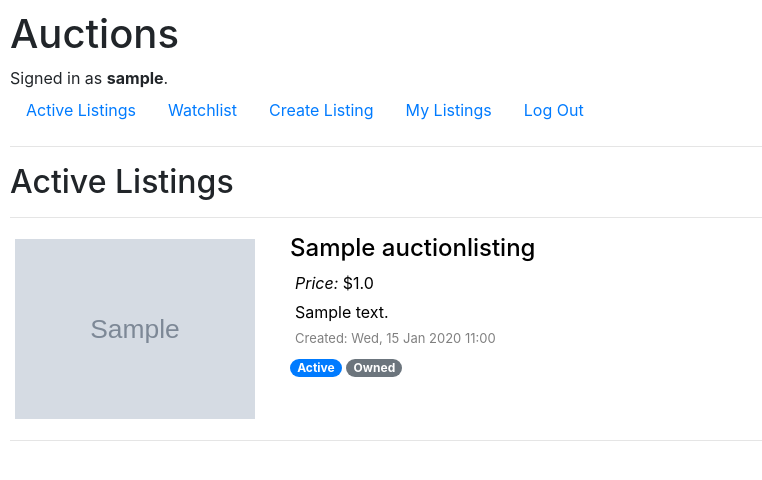
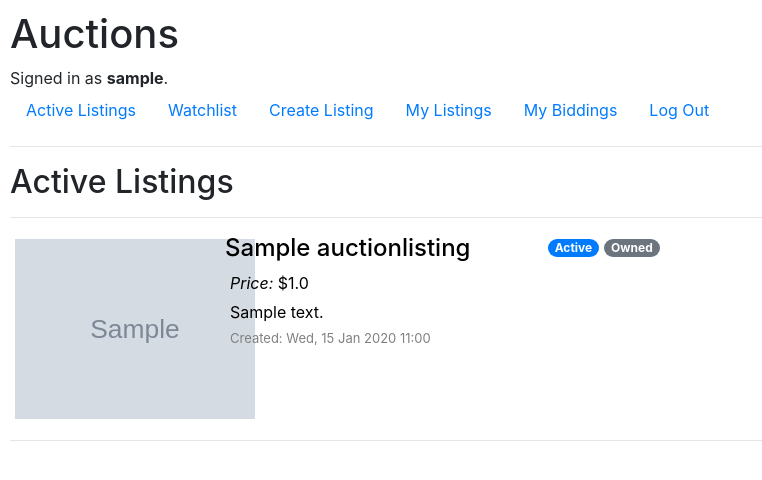
Before and after one commit to svandermeulen/lecture_4_migrations, a Django app: page / in a window 1280 px wide. Shown: the top 480 px of the page, without its empty margins (0-762 px from the left). Run offline with Django 3.2, Linux system fonts and the light colour scheme; a user stored in the database is signed in; tables that the repository leaves empty hold one stand-in row (values such as "Sample post"); grey boxes marked "Sample" are stand-in pictures; some libraries are stand-ins or nearby versions.

Commit message:
Fix styling issues in displaying listings

```diff
--- a/commerce/auctions/templates/auctions/watchlist.html
+++ b/commerce/auctions/templates/auctions/biddings.html
@@ -3,11 +3,9 @@
 
 {% block body %}
     {% if listings %}
-        <h2>watchlist ({{ listings|length }}) </h2>
+        <h2>My biddings ({{ listings|length }}) </h2>
         <hr>
         {% show_listings request listings watched %}
     {% endif %}
 
-    <a href="{% url 'auctions:index' %}">Go to active listings</a>
-
 {% endblock %}
--- a/commerce/auctions/templates/auctions/index.html
+++ b/commerce/auctions/templates/auctions/index.html
@@ -5,6 +5,6 @@
 {% block body %}
     <h2>Active Listings</h2>
     <hr>
-    {% show_listings request listings wished %}
+    {% show_listings request listings watched %}
 
 {% endblock %}
--- a/commerce/auctions/templates/auctions/layout.html
+++ b/commerce/auctions/templates/auctions/layout.html
@@ -30,6 +30,9 @@
         </li>
         <li class="nav-item">
             <a class="nav-link" href="{% url 'auctions:my_listings' %}">My Listings</a>
+        </li>
+        <li class="nav-item">
+            <a class="nav-link" href="{% url 'auctions:my_biddings' %}">My Biddings</a>
         </li>
         <li class="nav-item">
             <a class="nav-link" href="{% url 'auctions:logout' %}">Log Out</a>
--- a/commerce/auctions/templates/auctions/my_listings.html
+++ b/commerce/auctions/templates/auctions/my_listings.html
@@ -4,6 +4,6 @@
 {% block body %}
     <h2>My Listings</h2>
     <hr>
-    {% show_listings request listings wished %}
+    {% show_listings request listings watched %}
 
 {% endblock %}
--- a/commerce/auctions/templates/auctions/show_listings.html
+++ b/commerce/auctions/templates/auctions/show_listings.html
@@ -2,21 +2,25 @@
 
 {% if listings %}
     {% for listing in listings %}
+        <div class="row justify-content-start">
+            <div class="col-2 text-center">
                 <a href="{% url 'auctions:listing' listing.id %}" class="anchor">
-            <div class="row justify-content-start">
-                <div class="col-3 text-center">
                     <img src="{{ listing.image_url }}" alt="No image url provided">
+                </a>
             </div>
-                <div class="col-9">
-
+            <div class="col-3">
+                <a href="{% url 'auctions:listing' listing.id %}" class="anchor">
                     <h4>{{ listing.title }}</h4>
                     <p id="price"><em>Price:</em> ${{ listing.current_price }}</p>
                     <p id="description">{{ listing.description }}</p>
                     <p id="date_creation">Created: {{ listing.date_creation|date:'D, d b Y H:i'|title }}</p>
+                </a>
+            </div>
+            <div class="col-3">
                 {% if listing.active %}
                     <span class="badge badge-pill badge-primary">Active</span>
                 {% else %}
-                        <span class="badge badge-pill badge-warning">Closed</span>
+                    <span class="badge badge-pill badge-secondary">Closed</span>
                 {% endif %}
                 {% if request.user.id != listing.user.id and not request.user.is_anonymous %}
                     {% if not watched|get_item:listing.id %}
@@ -27,11 +31,11 @@
                            class="badge badge-pill badge-warning">Remove from watchlist</a>
                     {% endif %}
                 {% elif request.user.id == listing.user.id %}
-                        <a href="{% url 'auctions:my_listings' %}" class="badge badge-pill badge-secondary">Owned</a>
+                    <a href="{% url 'auctions:my_listings' %}"
+                       class="badge badge-pill badge-secondary">Owned</a>
                 {% endif %}
             </div>
         </div>
-        </a>
         <hr>
     {% endfor %}
 {% endif %}
--- a/commerce/auctions/urls.py
+++ b/commerce/auctions/urls.py
@@ -13,10 +13,11 @@ urlpatterns = [
     path("register", views.register, name="register"),
     path("bid/<idtitle:listing_id>", views.place_bid, name="bid"),
     path("create", views.create_listing_view, name="create"),
-    path("wishlist", views.watch_list_view, name="watchlist"),
-    path("add-to-wishlist/<idtitle:listing_id>", views.add_to_watchlist, name="add_to_watchlist"),
-    path("remove-from-wishlist/<idtitle:listing_id>", views.remove_from_watchlist, name="remove_from_watchlist"),
+    path("watchlist", views.watch_list_view, name="watchlist"),
+    path("add-to-watchlist/<idtitle:listing_id>", views.add_to_watchlist, name="add_to_watchlist"),
+    path("remove-from-watchlist/<idtitle:listing_id>", views.remove_from_watchlist, name="remove_from_watchlist"),
     path("mylistings", views.my_listings_view, name="my_listings"),
+    path("mybiddings", views.my_biddings_view, name="my_biddings"),
     path("listing/<idtitle:listing_id>", views.listing_view, name="listing"),
     path("edit/<idtitle:listing_id>", views.edit_listing_view, name="edit"),
     path("close/<idtitle:listing_id>", views.change_listing_acitivty_view, name="open_close"),
--- a/commerce/auctions/views.py
+++ b/commerce/auctions/views.py
@@ -56,6 +56,13 @@ def watch_list_view(request):
         return render(request, "auctions/watchlist.html", context=get_listings_context(request, listings=listings))
     messages.add_message(request, messages.INFO, "There are no items in your watchlist yet")
     return render(request, "auctions/watchlist.html")
+
+
+def my_biddings_view(request):
+    bidding_list = Bid.objects.filter(user=request.user)
+    if bidding_list.first():
+        listings = list({bidding.listing for bidding in bidding_list})
+        return render(request, "auctions/biddings.html", context=get_listings_context(request, listings=listings))
 
 
 @login_required_message_and_redirect(message="In order to add listings to your wishlist you should log in")
```
Lines whose indentation alone changed are shown as unchanged.
